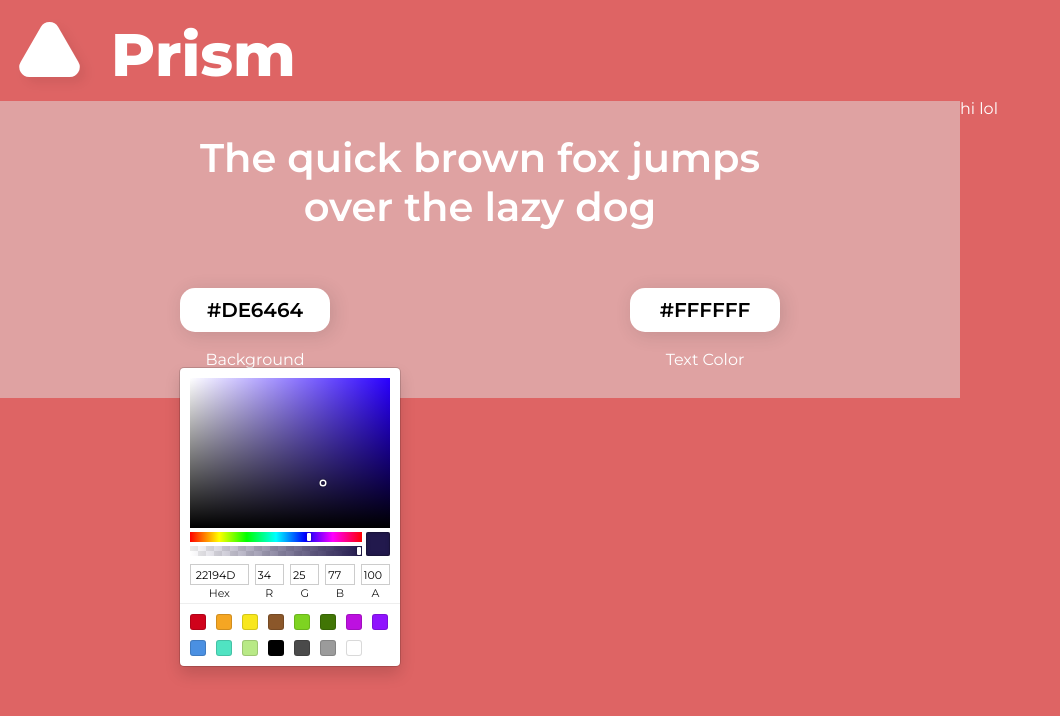
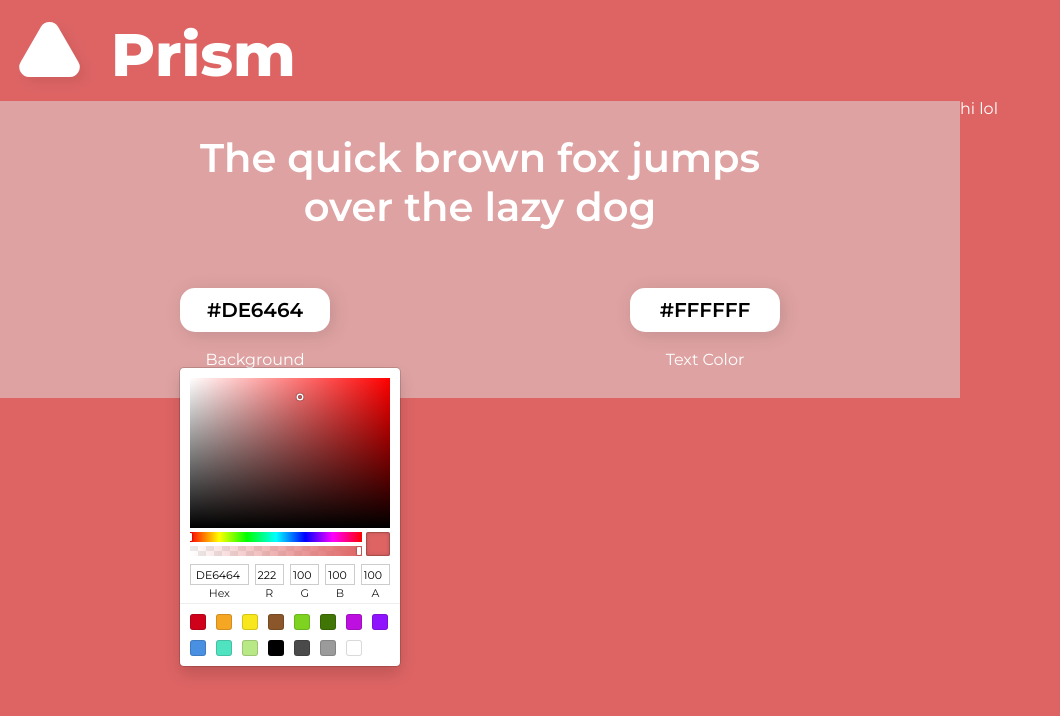
Before and after one commit to bingland/color-accessibility-app, a React (Create React App) app: page / in a window 1280 px wide. Both pictures are taken after a click on the button "#DE6464". Shown: the top 716 px of the page, without its empty margins (0-1060 px from the left). Built offline with nearby package versions, Linux system fonts and the light colour scheme.

Commit message:
SketchPicker now properly displays color value

```diff
--- a/src/components/ActionArea/ActionArea.js
+++ b/src/components/ActionArea/ActionArea.js
@@ -12,14 +12,14 @@ const ActionArea = (props) => {
                 <ColorInputButton
                     hex={props.backgroundColor}
                     text="Background"
-                    textColor={props.backgroundColor}
-                    setBackgroundColor={props.setBackgroundColor}
+                    color={props.backgroundColor}
+                    trigger={props.setBackgroundColor}
                 />
                 <ColorInputButton
                     hex={props.textColor}
                     text="Text Color"
-                    textColor={props.textColor}
-                    setBackgroundColor={props.setTextColor}
+                    color={props.textColor}
+                    trigger={props.setTextColor}
                 />
             </div>
         </div>
--- a/src/components/ActionArea/ColorInputButton/ColorInputButton.js
+++ b/src/components/ActionArea/ColorInputButton/ColorInputButton.js
@@ -12,8 +12,8 @@ const ColorInputButton = (props) => {
 
             { active === true && (
                 <SketchPicker
-                    color= { props.backgroundColor }
-                    onChange = {(color) => { props.setBackgroundColor(color.hex) }}
+                    color= { props.color }
+                    onChange = {(color) => { props.trigger(color.hex) }}
                 />
             )}
 
```
